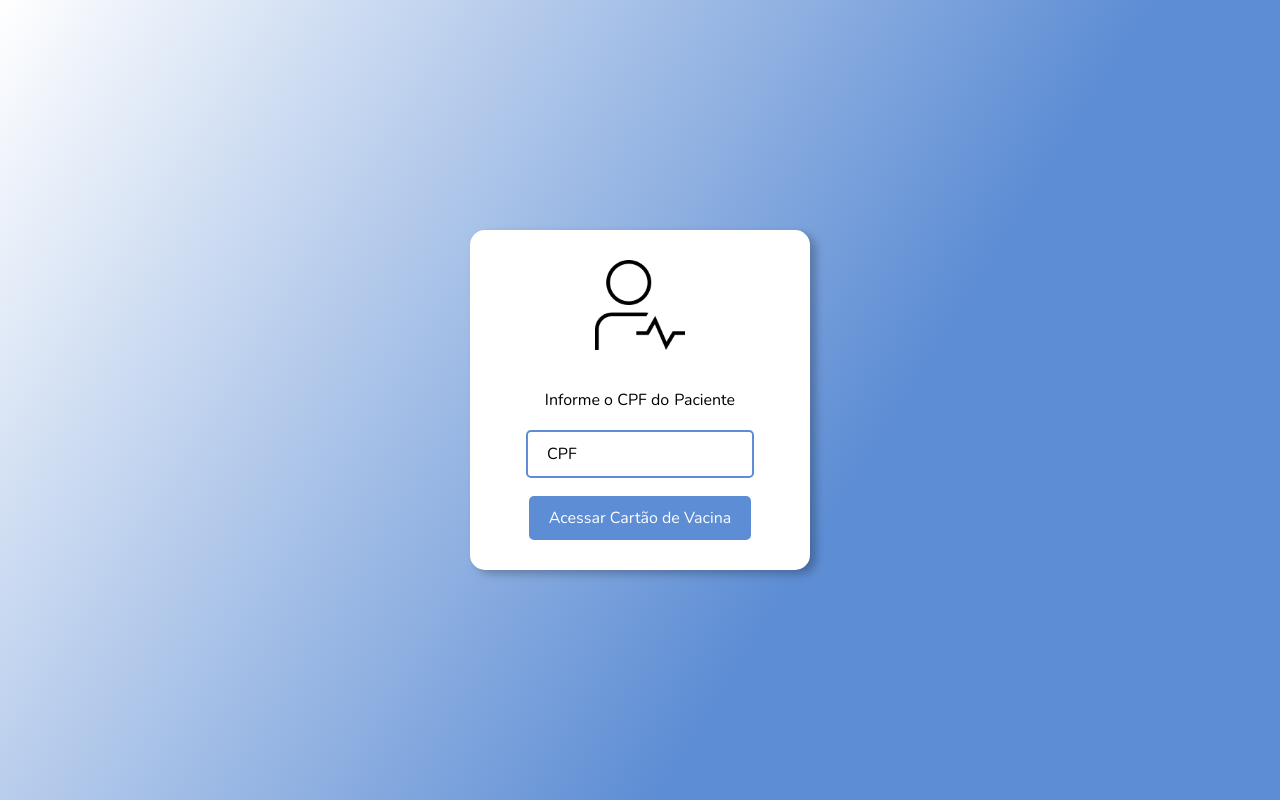
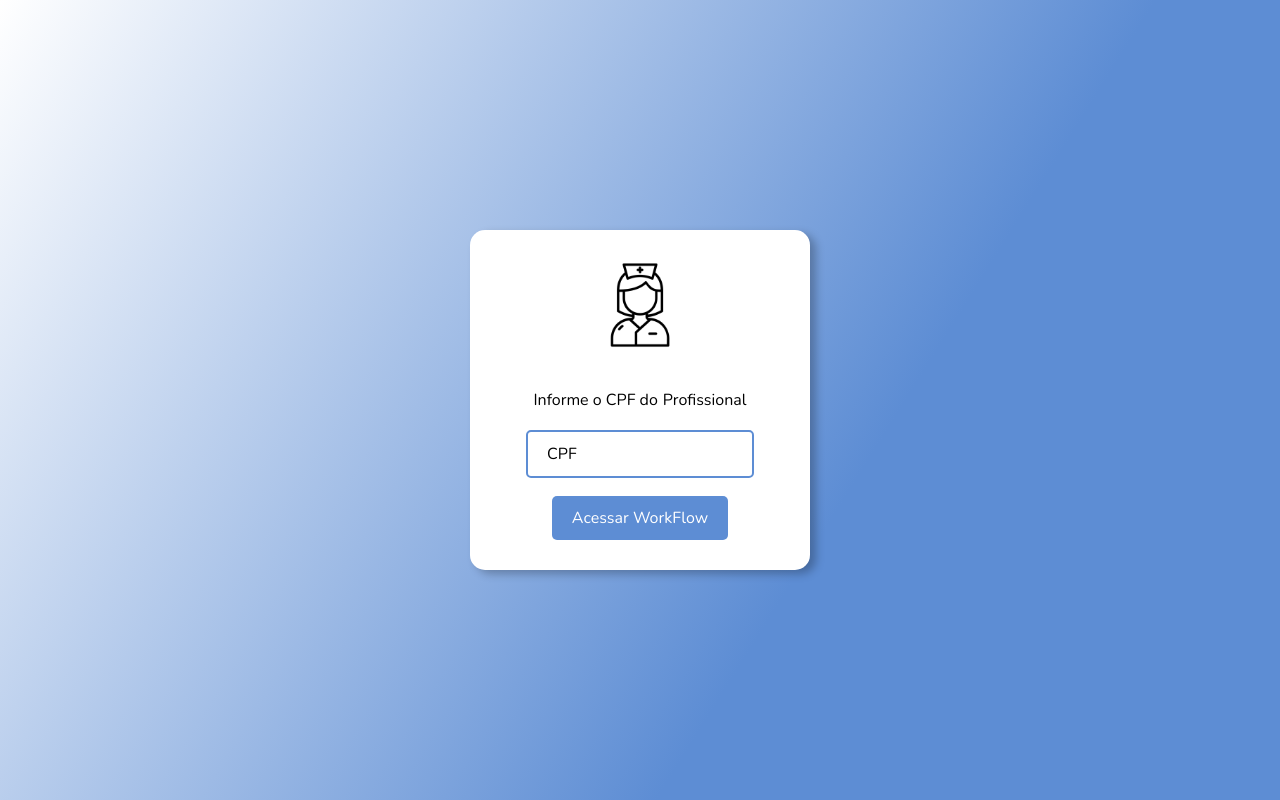
Before and after one commit to luishenrique-byte/CRUD_Historico_Vacinacao, a Vue app in the folder frontend/: page /auth/1 in a window 1280 px wide. Built offline with nearby package versions, Linux system fonts and the light colour scheme.

Commit message:
feat(front/AuthPage): implementa lógica de exibição de imagem e rótulo com base no tipo de usuário

```diff
--- a/frontend/src/features/auth/AuthPage.vue
+++ b/frontend/src/features/auth/AuthPage.vue
@@ -1,32 +1,42 @@
 <!-- SCRIPT -->
 <script setup>
+import { useRoute } from 'vue-router'
 import InputText from '@/shared/components/InputText.vue'
+import imgEnfermeira from '../../assets/enfermeira_256x256_pc.png'
+import imgPaciente from '../../assets/paciente_256x256_pc.png'
 
-//é necessário receber do login se é paciente ou profissional
-//para os atributos
-//src:"" das img
-//interpolação do label
-//interpolação do button
+const route = useRoute()
+
+// route.params.tipo
+const userType = route.params.tipo
+
+if (userType !== 'paciente' && userType !== 'profissional') {
+  // Redirecionar para a página inicial ou exibir uma mensagem de erro
+  console.error('Tipo de usuário inválido:', userType)
+  // Aqui você pode usar o router para redirecionar, se necessário
+}
+
+const userImg = userType === 'paciente' ? imgPaciente : imgEnfermeira
+const userLabel = userType === 'paciente' ? 'Paciente' : 'Profissional'
+const userButtonLabel = userType === 'paciente' ? 'Cartão de Vacina' : 'WorkFlow'
 </script>
 <!-- HTML -->
 <template>
   <span class="card">
-    <img class="img" draggable="false" src="../../assets/paciente_256x256_pc.png" />
+    <img class="img" draggable="false" :src="userImg" />
 
-    <span class="label-dinamica"
-      >Informe o CPF do
+    <span class="label-dinamica">
+      Informe o CPF do
       <p>
-        Paciente
-        <!--é necessário fazer e interpolação aqui-->
+        {{ userLabel }}
       </p></span
     >
 
     <InputText label="CPF"></InputText>
 
-    <button class="btn-acess">Acessar Cartão de Vacina<!--Ou WorkFlow--></button>
+    <button class="btn-acess">Acessar {{ userButtonLabel }}<!--Ou WorkFlow--></button>
   </span>
 </template>
-<!-- Informe o  CPF do PacienteOu profissional -->
 
 <!-- STYLE -->
 <style scoped>
```
